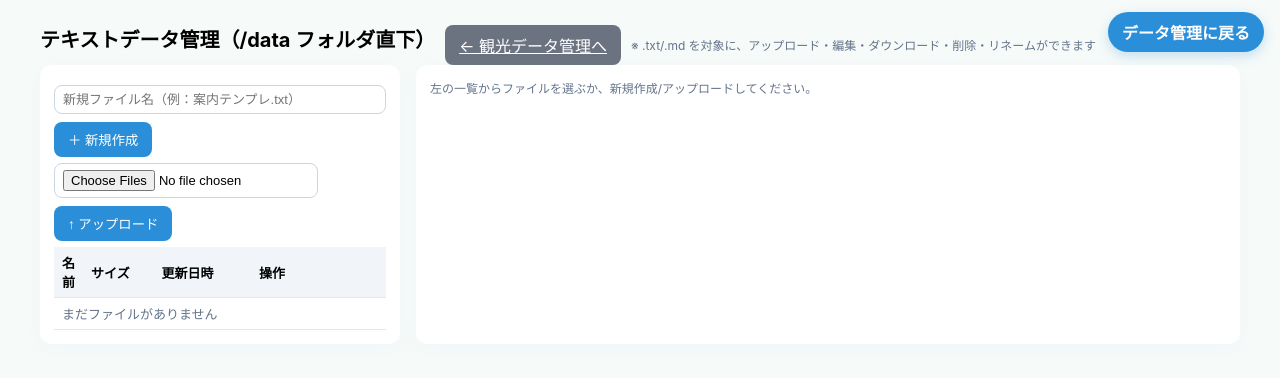
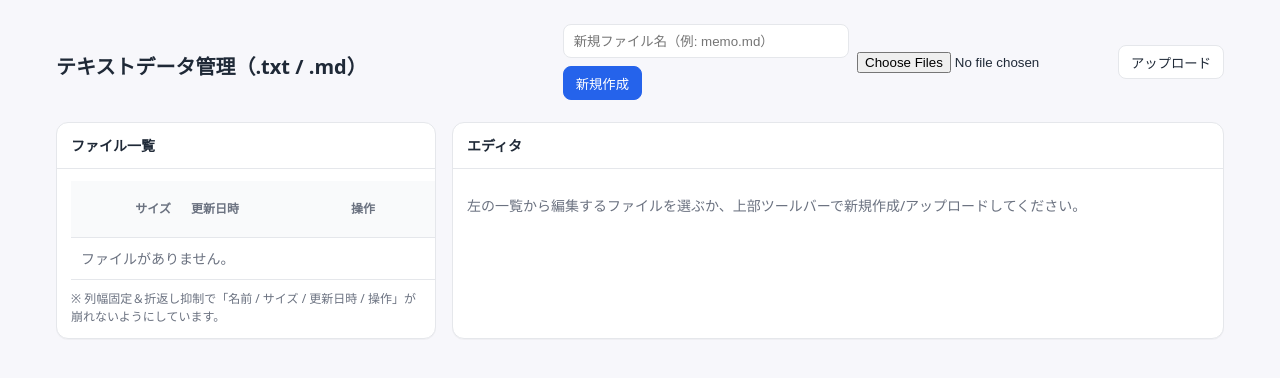
Before and after one commit to fullygoto/kankouai, a Flask app: page /admin/data_files in a window 1280 px wide. Shown: the top 378 px of the page. Run offline with Flask 3, Linux system fonts and the light colour scheme; the visitor is signed in with stand-in values (Sample User, id 1).

Commit message:
Add files via upload

```diff
--- a/templates/admin_data_files.html
+++ b/templates/admin_data_files.html
@@ -1,121 +1,225 @@
-<!DOCTYPE html>
+<!doctype html>
 <html lang="ja">
 <head>
-<meta charset="utf-8">
-<title>テキストデータ管理（.txt / data フォルダ）</title>
+  <meta charset="utf-8" />
+  <meta name="viewport" content="width=device-width, initial-scale=1" />
+  <title>テキストデータ管理</title>
   <style>
-  body{font-family:-apple-system,BlinkMacSystemFont,"Segoe UI","メイリオ",sans-serif;background:#f6faf9;margin:0}
+    :root{
+      --bg:#f7f7fb; --card:#fff; --ink:#1f2937; --muted:#6b7280;
+      --primary:#2563eb; --primary-ink:#fff; --danger:#dc2626;
+      --ring:#c7d2fe; --border:#e5e7eb;
+    }
+    *{box-sizing:border-box}
+    html,body{margin:0;padding:0;font:14px/1.5 system-ui, -apple-system, Segoe UI, Roboto, "ヒラギノ角ゴ ProN", "Hiragino Kaku Gothic ProN", Meiryo, sans-serif;color:var(--ink);background:var(--bg)}
+    a{color:var(--primary);text-decoration:none}
+    a:hover{text-decoration:underline}
+
     .wrap{max-width:1200px;margin:24px auto;padding:0 16px}
-  h1{font-size:20px;margin:0 0 12px}
-  .topbar{display:flex;gap:10px;align-items:center;flex-wrap:wrap}
-  .btn{padding:8px 14px;border:0;border-radius:8px;background:#2a8ed8;color:#fff;cursor:pointer}
-  .btn.secondary{background:#6b7280}
-  .btn.ghost{background:#fff;border:1px solid #cbd5e1;color:#2a8ed8}
-  .btn.danger{background:#e11d48}
-  .btn.warn{background:#f59e0b;color:#111}
-  .panel{background:#fff;border-radius:12px;box-shadow:0 4px 16px #c6d4e71a;padding:14px}
-  .grid{display:grid;grid-template-columns:360px 1fr;gap:16px}
-  .list table{width:100%;border-collapse:collapse}
-  .list th,.list td{border-bottom:1px solid #e5e7eb;padding:6px 8px;font-size:13px}
-  .list th{background:#f1f5f9;text-align:left}
-  .note{font-size:12px;color:#64748b}
-  .flash{background:#ecfeff;border:1px solid #bae6fd;color:#075985;padding:8px 10px;border-radius:8px;margin:8px 0}
-  .editor textarea{
-    width:100%; height:62vh; box-sizing:border-box; font-family:ui-monospace, SFMono-Regular, Menlo, Consolas, monospace;
-    font-size:13px; border:1px solid #cbd5e1; border-radius:8px; padding:10px; background:#fff;
-    white-space:pre; overflow:auto; resize:vertical; /* 折返しOFF＆横スクロール */
+    .header{display:flex;justify-content:space-between;align-items:center;margin-bottom:12px}
+    .title{font-size:20px;font-weight:700}
+    .toolbar{display:flex;flex-wrap:wrap;gap:8px}
+
+    .btn{
+      display:inline-flex;align-items:center;justify-content:center;gap:6px;
+      height:34px;padding:0 12px;border:1px solid var(--border);border-radius:8px;background:#fff;color:var(--ink);
+      cursor:pointer;white-space:nowrap
     }
-  .row{display:flex;gap:8px;align-items:center;flex-wrap:wrap; margin:6px 0}
-  input[type=text], input[type=file], select{
-    padding:6px 8px; border:1px solid #cbd5e1; border-radius:8px; background:#fff; font-size:13px;
+    .btn:hover{background:#fafafa}
+    .btn:focus{outline:2px solid var(--ring);outline-offset:2px}
+    .btn.primary{background:var(--primary);border-color:var(--primary);color:var(--primary-ink)}
+    .btn.primary:hover{filter:brightness(0.95)}
+    .btn.ghost{background:transparent}
+    .btn.danger{background:var(--danger);border-color:var(--danger);color:#fff}
+
+    .grid{
+      display:grid;grid-template-columns:380px 1fr;gap:16px;
     }
-  .right{display:flex;gap:8px;align-items:center;justify-content:flex-end}
+    @media (max-width: 980px){
+      .grid{grid-template-columns:1fr}
+    }
+
+    .card{background:var(--card);border:1px solid var(--border);border-radius:12px;box-shadow:0 1px 0 rgba(0,0,0,.03)}
+    .card .hd{padding:12px 14px;border-bottom:1px solid var(--border);font-weight:600}
+    .card .bd{padding:12px 14px}
+
+    /* === table (左) === */
+    .table-wrap{overflow:auto}
+    table{width:100%;border-collapse:separate;border-spacing:0;table-layout:fixed}
+    thead th{
+      position:sticky;top:0;background:#f9fafb;border-bottom:1px solid var(--border);
+      font-size:12px;color:var(--muted);text-align:left;padding:10px 10px
+    }
+    tbody td{border-bottom:1px solid var(--border);padding:10px 10px;vertical-align:middle}
+    tbody tr:hover{background:#fafafa}
+    .col-name{width:auto}
+    .col-size{width:110px;text-align:right;font-variant-numeric:tabular-nums;color:var(--muted)}
+    .col-mtime{width:160px;color:var(--muted)}
+    .col-actions{width:230px}
+    .name-cell{
+      display:flex;align-items:center;gap:8px;min-width:0
+    }
+    .name{
+      overflow:hidden;text-overflow:ellipsis;white-space:nowrap;min-width:0
+    }
+    .badge{
+      font-size:11px;color:#666;border:1px solid var(--border);padding:2px 6px;border-radius:999px;background:#fafafa
+    }
+    .actions{
+      display:flex;gap:6px;flex-wrap:nowrap;white-space:nowrap
+    }
+
+    /* === editor (右) === */
+    .row{display:flex;gap:8px;flex-wrap:wrap;align-items:center;margin-bottom:10px}
+    .row .grow{flex:1}
+    input[type="text"], select{
+      height:34px;border:1px solid var(--border);border-radius:8px;padding:0 10px;background:#fff;min-width:0;width:100%
+    }
+    textarea{
+      width:100%;min-height:420px;resize:vertical;border:1px solid var(--border);
+      border-radius:10px;padding:10px 12px;font-family:ui-monospace,SFMono-Regular,Menlo,Consolas,monospace
+    }
+    .muted{color:var(--muted)}
+    .flash{
+      margin-bottom:12px;padding:10px 12px;border:1px solid var(--border);background:#fff;border-radius:10px
+    }
+
+    .hint{margin:10px 0 0;color:var(--muted);font-size:12px}
   </style>
 </head>
 <body>
-{% include '_back_to_data.html' %}
   <div class="wrap">
-  <div class="topbar">
-    <h1>テキストデータ管理（/data フォルダ直下）</h1>
-    <a class="btn secondary" href="{{ url_for('admin_entry') }}">← 観光データ管理へ</a>
-    <span class="note">※ .txt/.md を対象に、アップロード・編集・ダウンロード・削除・リネームができます</span>
+    <div class="header">
+      <div class="title">テキストデータ管理（.txt / .md）</div>
+      <div class="toolbar">
+        <form action="{{ url_for('admin_data_files_new') }}" method="post" class="row" style="gap:8px">
+          <input type="text" name="new_name" placeholder="新規ファイル名（例: memo.md）" required>
+          <button class="btn primary" type="submit">新規作成</button>
+        </form>
+
+        <form action="{{ url_for('admin_data_files_upload') }}" method="post" enctype="multipart/form-data" class="row" style="gap:8px">
+          <input type="file" name="txt_files" multiple accept=".txt,.md">
+          <button class="btn" type="submit">アップロード</button>
+        </form>
+      </div>
     </div>
 
-  <!-- フラッシュ -->
-  {% with messages = get_flashed_messages() %}
+    {% with messages = get_flashed_messages(with_categories=true) %}
       {% if messages %}
-      {% for m in messages %}
-        <div class="flash">{{ m }}</div>
+        {% for cat, msg in messages %}
+          <div class="flash">{{ msg }}</div>
         {% endfor %}
       {% endif %}
     {% endwith %}
 
     <div class="grid">
-
-    <!-- 左：ファイル一覧 / 操作 -->
-    <div class="panel list">
-      <form class="row" method="post" action="{{ url_for('admin_data_files_new') }}">
-        <input type="text" name="new_name" placeholder="新規ファイル名（例：案内テンプレ.txt）" style="flex:1;min-width:220px">
-        <button class="btn" type="submit">＋ 新規作成</button>
-      </form>
-
-      <form class="row" method="post" action="{{ url_for('admin_data_files_upload') }}" enctype="multipart/form-data">
-        <input type="file" name="txt_files" accept=".txt,.md" multiple>
-        <button class="btn" type="submit">↑ アップロード</button>
-      </form>
-
-      <table>
-        <thead><tr><th>名前</th><th style="width:90px;">サイズ</th><th style="width:140px;">更新日時</th><th style="width:210px;">操作</th></tr></thead>
+      <!-- ===== 左：一覧 ===== -->
+      <div class="card">
+        <div class="hd">ファイル一覧</div>
+        <div class="bd table-wrap">
+          <table aria-label="ファイル一覧">
+            <thead>
+              <tr>
+                <th class="col-name">名前</th>
+                <th class="col-size">サイズ</th>
+                <th class="col-mtime">更新日時</th>
+                <th class="col-actions">操作</th>
+              </tr>
+            </thead>
             <tbody>
               {% for f in files %}
               <tr>
-            <td>{{ f.name }}</td>
-            <td>{{ "{:,}".format(f.size) }} B</td>
-            <td>{{ f.mtime }}</td>
-            <td>
-              <a class="btn ghost" href="{{ url_for('admin_data_files', edit=f.name) }}">編集</a>
-              <a class="btn ghost" href="{{ url_for('admin_data_files_download', name=f.name) }}">DL</a>
-              <form style="display:inline" method="post" action="{{ url_for('admin_data_files_delete') }}" onsubmit="return confirm('削除しますか？')">
+                <td class="col-name">
+                  <div class="name-cell">
+                    <span class="badge">{{ f.name.split('.')[-1]|upper }}</span>
+                    <a class="name" href="{{ url_for('admin_data_files', edit=f.name) }}" title="{{ f.name }}">
+                      {{ f.name }}
+                    </a>
+                  </div>
+                </td>
+                <td class="col-size">
+                  {% if f.size < 1024 %}
+                    {{ f.size }} B
+                  {% elif f.size < 1024*1024 %}
+                    {{ (f.size/1024)|round(1) }} KB
+                  {% else %}
+                    {{ (f.size/1024/1024)|round(2) }} MB
+                  {% endif %}
+                </td>
+                <td class="col-mtime">{{ f.mtime }}</td>
+                <td class="col-actions">
+                  <div class="actions">
+                    <a class="btn" href="{{ url_for('admin_data_files', edit=f.name) }}">編集</a>
+                    <a class="btn" href="{{ url_for('admin_data_files_download', name=f.name) }}">DL</a>
+                    <button class="btn ghost" type="button" onclick="renameFile('{{ f.name|e }}')">リネーム</button>
+                    <form action="{{ url_for('admin_data_files_delete') }}" method="post" onsubmit="return confirmDelete('{{ f.name|e }}')">
                       <input type="hidden" name="del_name" value="{{ f.name }}">
                       <button class="btn danger" type="submit">削除</button>
                     </form>
+                  </div>
                 </td>
               </tr>
               {% else %}
-          <tr><td colspan="4" class="note">まだファイルがありません</td></tr>
+              <tr><td colspan="4" class="muted">ファイルがありません。</td></tr>
               {% endfor %}
             </tbody>
           </table>
+          <p class="hint">※ 列幅固定＆折返し抑制で「名前 / サイズ / 更新日時 / 操作」が崩れないようにしています。</p>
+        </div>
       </div>
 
-    <!-- 右：エディタ -->
-    <div class="panel editor">
+      <!-- ===== 右：編集 ===== -->
+      <div class="card">
+        <div class="hd">エディタ</div>
+        <div class="bd">
           {% if edit %}
-        <form method="post" action="{{ url_for('admin_data_files_save') }}">
+            <form action="{{ url_for('admin_data_files_save') }}" method="post">
               <div class="row">
-            <input type="text" name="edit_name" value="{{ edit }}" style="flex:1;min-width:260px">
-            <select name="save_encoding" title="保存時の文字コード">
-              <option value="utf-8" selected>UTF-8（推奨）</option>
-              <option value="cp932">CP932（Excel/Windows向け）</option>
+                <input class="grow" type="text" value="{{ edit }}" readonly>
+                <select name="save_encoding" title="保存エンコード">
+                  <option value="utf-8" {% if (used_enc or '')|lower.startswith('utf-8') %}selected{% endif %}>UTF-8</option>
+                  <option value="cp932" {% if (used_enc or '')|lower.startswith('cp932') %}selected{% endif %}>CP932（Windows）</option>
                 </select>
-            <button class="btn warn" type="submit">💾 上書き保存</button>
-            <a class="btn ghost" href="{{ url_for('admin_data_files') }}">× 閉じる</a>
+                <button class="btn primary" type="submit">保存</button>
+                <a class="btn" href="{{ url_for('admin_data_files_download', name=edit) }}">ダウンロード</a>
               </div>
-          <div class="note">読み込み時の推定: {{ used_enc or '不明' }} ／ エディタは折返し無効・横スクロール可</div>
-          <textarea name="content" spellcheck="false" wrap="off">{{ content }}</textarea>
+              {% if used_enc %}
+                <div class="muted" style="margin-bottom:8px;">読み込みエンコード: {{ used_enc }}</div>
+              {% endif %}
+              <input type="hidden" name="edit_name" value="{{ edit }}">
+              <textarea name="content" spellcheck="false">{{ content }}</textarea>
             </form>
-
-        <form class="row" method="post" action="{{ url_for('admin_data_files_rename') }}" onsubmit="return confirm('名前を変更しますか？')">
-          <input type="hidden" name="old_name" value="{{ edit }}">
-          <input type="text" name="new_name" placeholder="新しいファイル名（.txt 推奨）" style="flex:1;min-width:260px">
-          <button class="btn" type="submit">↔︎ 名前変更</button>
+            <div class="row" style="margin-top:8px;">
+              <button class="btn ghost" onclick="renameFile('{{ edit|e }}')">このファイルをリネーム</button>
+              <form action="{{ url_for('admin_data_files_delete') }}" method="post" onsubmit="return confirmDelete('{{ edit|e }}')">
+                <input type="hidden" name="del_name" value="{{ edit }}">
+                <button class="btn danger" type="submit">このファイルを削除</button>
               </form>
+            </div>
           {% else %}
-        <div class="note">左の一覧からファイルを選ぶか、新規作成/アップロードしてください。</div>
+            <p class="muted">左の一覧から編集するファイルを選ぶか、上部ツールバーで新規作成/アップロードしてください。</p>
           {% endif %}
         </div>
-
       </div>
     </div>
+  </div>
+
+  <!-- rename / delete helpers -->
+  <form id="renameForm" action="{{ url_for('admin_data_files_rename') }}" method="post" style="display:none">
+    <input type="hidden" name="old_name" id="rn_old">
+    <input type="hidden" name="new_name" id="rn_new">
+  </form>
+  <script>
+    function renameFile(oldName){
+      const nn = prompt("新しいファイル名（.txt / .md）", oldName);
+      if(!nn || nn.trim() === "" || nn === oldName) return;
+      document.getElementById("rn_old").value = oldName;
+      document.getElementById("rn_new").value = nn.trim();
+      document.getElementById("renameForm").submit();
+    }
+    function confirmDelete(name){
+      return confirm(`「${name}」を削除します。よろしいですか？`);
+    }
+  </script>
 </body>
 </html>
```
Lines whose indentation alone changed are shown as unchanged.
